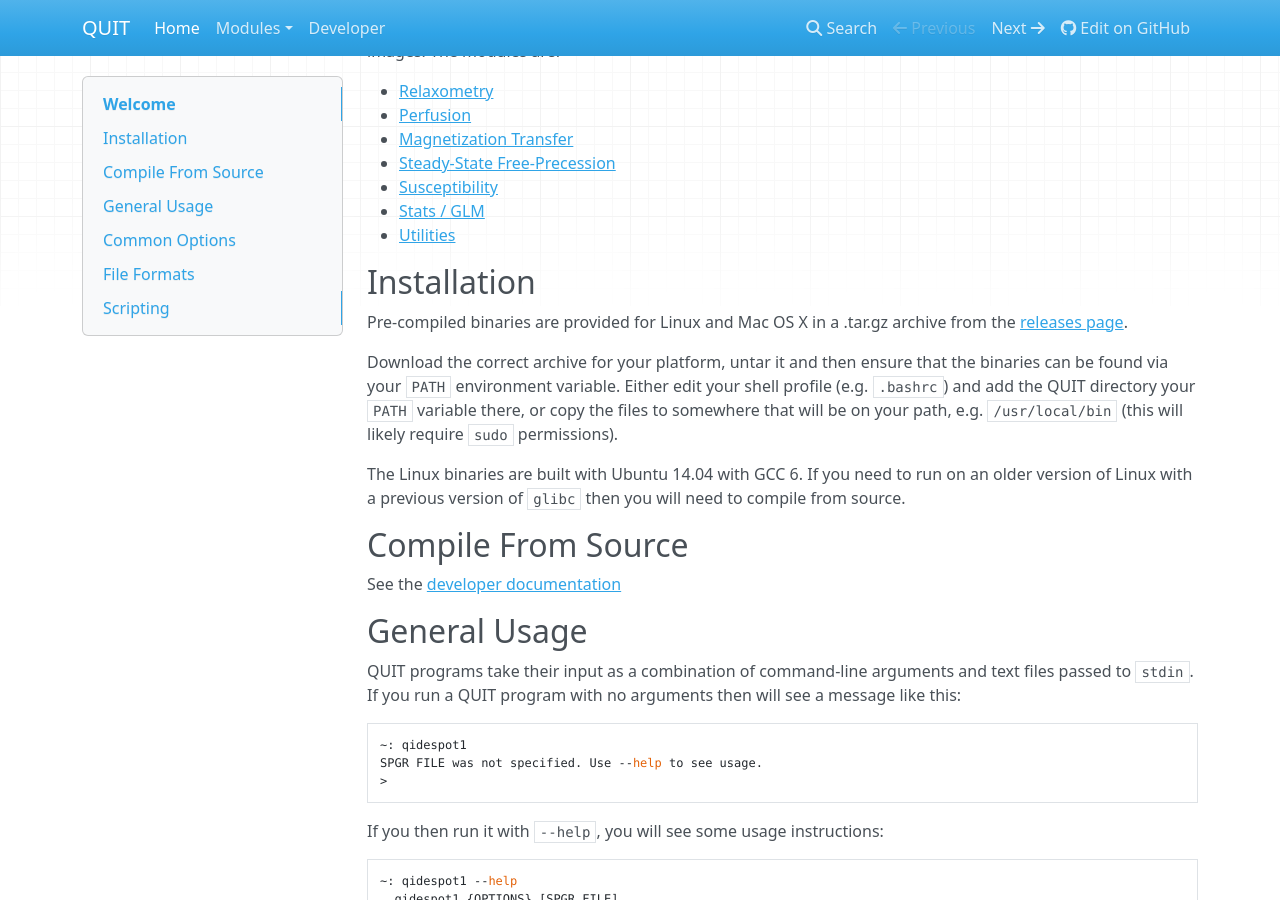
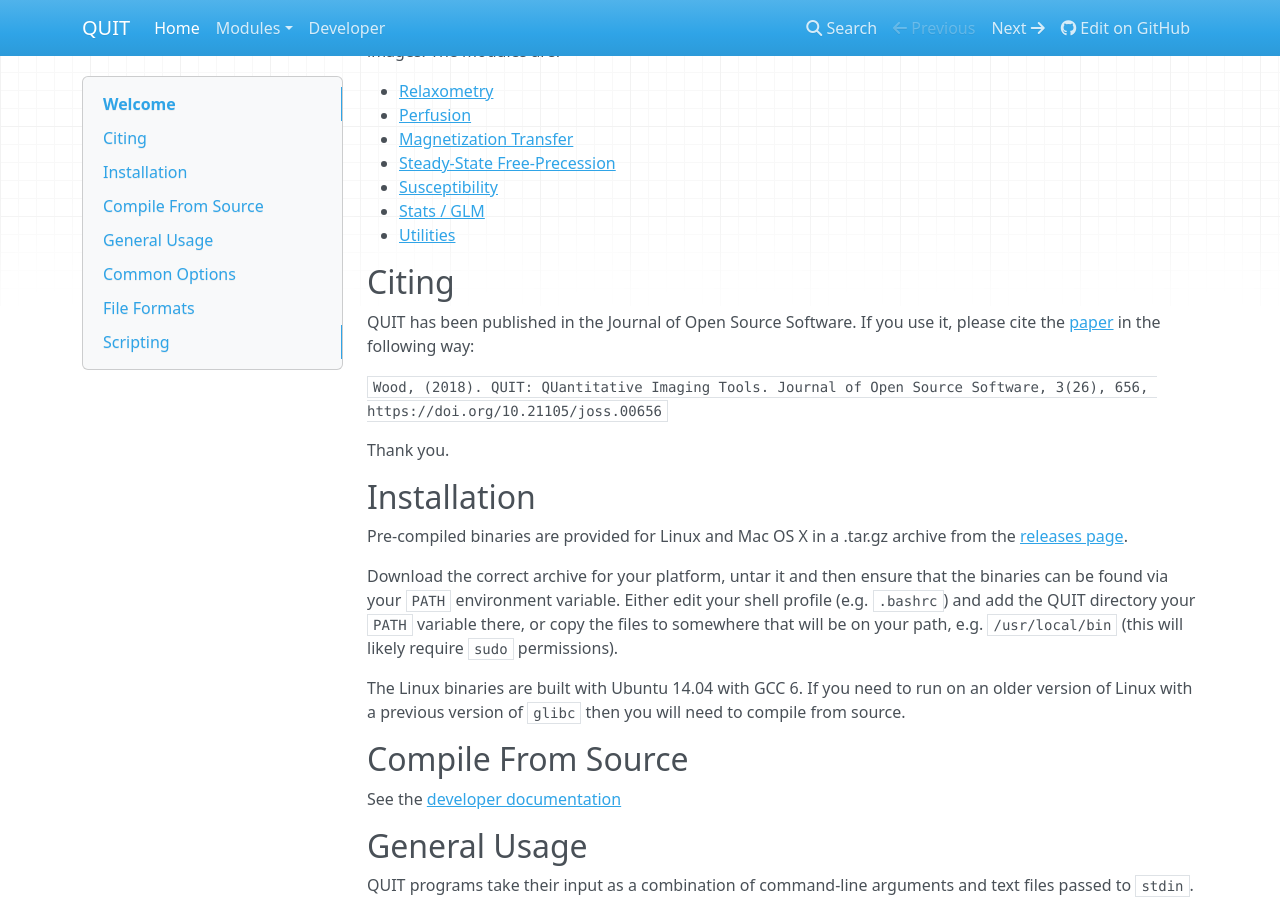
Before and after one commit to spinicist/QUIT, an MkDocs documentation site: the page built from Docs/index.md, in a window 1280 px wide and 900 px high, scrolled down 422 px. Built offline with MkDocs 1.6.1, drawn with Linux system fonts in a browser that asks for light colours; nearby versions of some CDN libraries; old or Windows-style settings are respelled for this version of MkDocs.

Commit message:
DOC: Add citation information to documentation

```diff
--- a/Docs/index.md
+++ b/Docs/index.md
@@ -11,6 +11,14 @@
 * [Susceptibility](Susceptibility.md)
 * [Stats / GLM](Stats.md)
 * [Utilities](Utilities.md)
+
+## Citing
+
+QUIT has been published in the Journal of Open Source Software. If you use it, please cite the [paper](https://doi.org/10.21105/joss.00656) in the following way:
+
+`Wood, (2018). QUIT: QUantitative Imaging Tools. Journal of Open Source Software, 3(26), 656, https://doi.org/10.21105/joss.00656`
+
+Thank you.
 
 ## Installation
 
```
